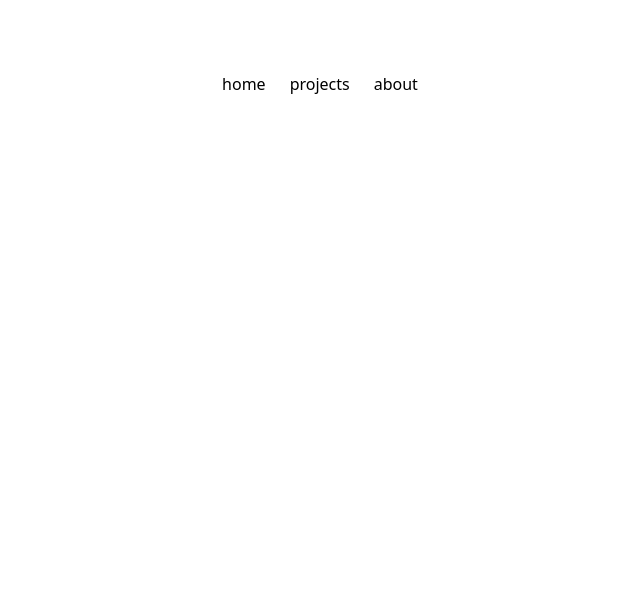
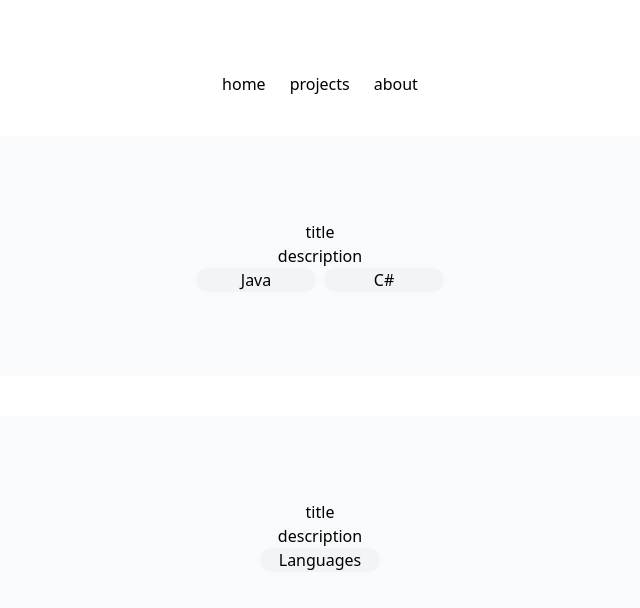
Before and after one commit to hanjing06/hanjing.dev, a Next.js app: page /projects in a window 1280 px wide. Shown: the top 608 px of the page, without its empty margins (320-960 px from the left). Built offline with nearby package versions, Linux system fonts and the light colour scheme.

Commit message:
Centered main text

```diff
--- a/app/projects/page.tsx
+++ b/app/projects/page.tsx
@@ -1,22 +1,21 @@
 "use client";
 
-import { triggerAsyncId } from "async_hooks";
-import { link } from "fs";
+import ProjectCard from "../components/ProjectCard";
 
 export default function About(){
     const collections = [
-    {   title: "",
-        description: "",
-        tags: "",
+    {   title: "title",
+        description: "description",
+        tags: ["Java", "C#"],
         logo: "",
         link: "",
         demoVideo: "",
         insideDesc: "",
         date: "",
     },
-    {   title: "",
-        description: "",
-        tags: "",
+    {   title: "title",
+        description: "description",
+        tags: ["Languages"],
         logo: "",
         link: "",
         demoVideo: "",
@@ -25,12 +24,27 @@ export default function About(){
     }
 ];
 
-/*return (
+return (
     <main>
-        {collections.map((item, i)=>(
-            key={i}
-            title={item.title}
-        ))}
+    <section>
+      <div>
+         <div>
+            {collections.map((item, i)=>(
+                <ProjectCard
+                key = {i}
+                title = {item.title}
+                description = {item.description}
+                tags = {item.tags}
+                logo = {item.logo}
+                link = {item.link}
+                demoVideo = {item.demoVideo}
+                insideDesc = {item.insideDesc}
+                date = {item.date}
+                />
+            ))}
+         </div>
+      </div>
+    </section>
     </main>
-);*/
+    );
 };
```
